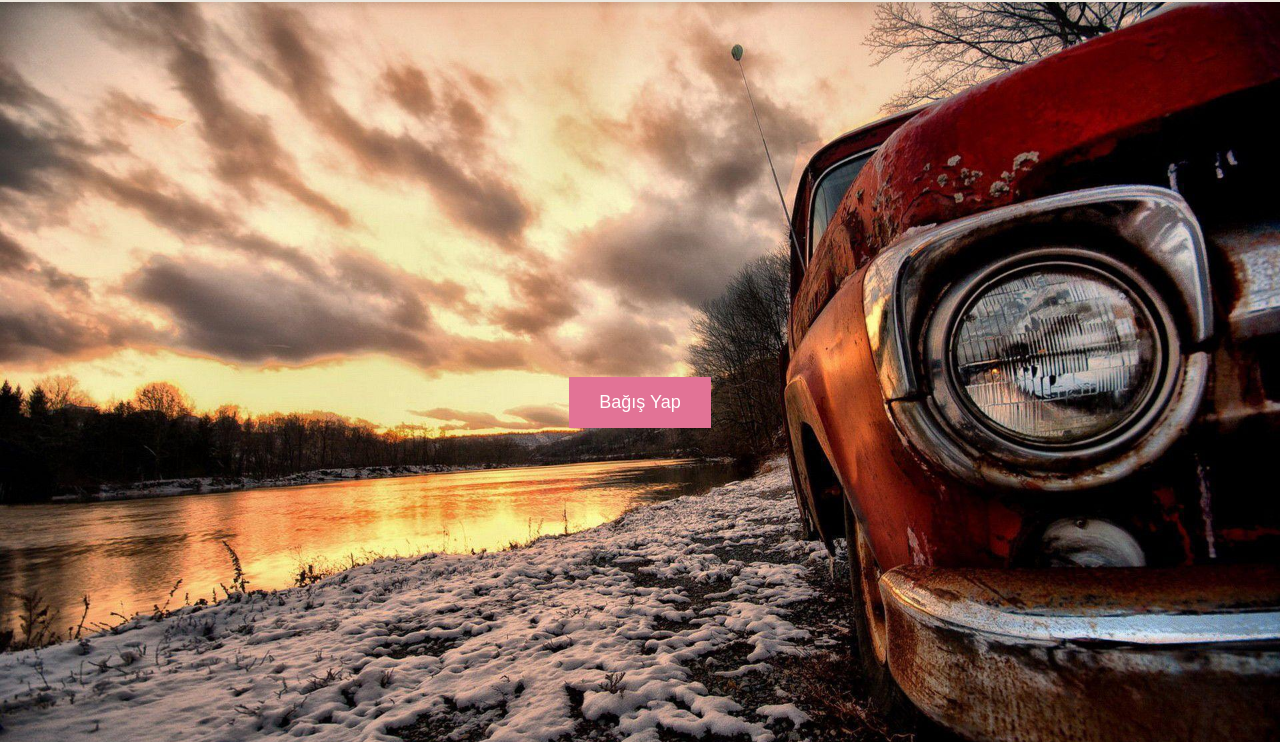
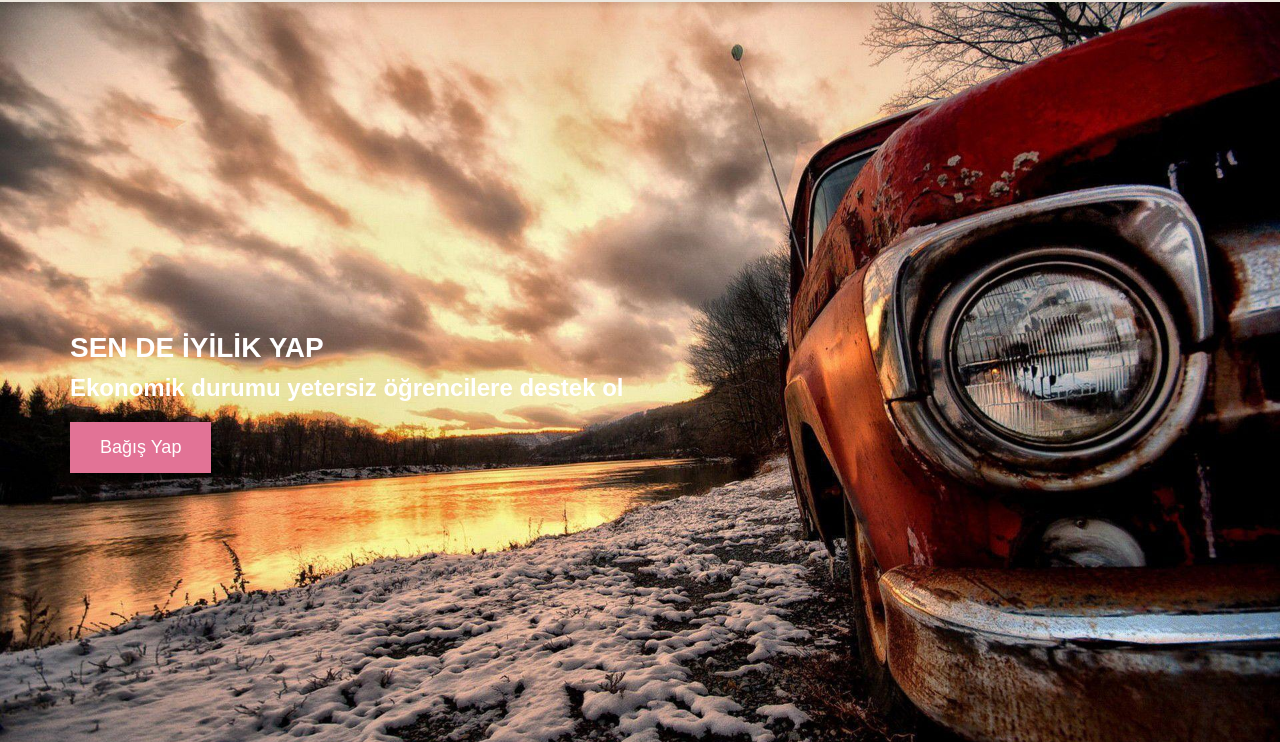
Before and after one commit to htcesyl/askii, a plain HTML site: page index.html in a window 1280 px wide. Shown: the part 58-800 px from the top of the page. Drawn offline with Linux system fonts and the light colour scheme; a web font is replaced by a local one.

Commit message:
index buton ve yazılar

```diff
--- a/index.html
+++ b/index.html
@@ -28,10 +28,17 @@
         </div>
     </div>
 
-    <!-- Arka plan fotoğrafı ve Bağış Yap butonu -->
-    <div class="hero-section">
+<!-- Arka plan fotoğrafı ve içerikler -->
+<div class="hero-section">
+    <div class="content-container">
+        <h1 class="main-title">SEN DE İYİLİK YAP</h1>
+        <h3 class="sub-title">Ekonomik durumu yetersiz öğrencilere destek ol</h3>
         <button class="donate-btn" onclick="window.location.href='bagis.html'">Bağış Yap</button>
     </div>
+</div>
+
+
+
 
     <!-- Diğer içerik için boş alan -->
     <div class="container">
--- a/style.css
+++ b/style.css
@@ -33,7 +33,7 @@ body {
 }
 
 
-/* Sol Taraf (Bağış yap metni) */
+/* Sol Taraf (Logo metni) */
 .left .donate-text {
     color: #E27396;
     font-size: 25px;
@@ -71,11 +71,38 @@ body {
     height: 100vh; /* Tüm sayfayı kapsar */
     background: url('./image/araba.jpg') no-repeat center center/cover;
     display: flex;
-    justify-content: center;
+    justify-content: flex-start; /* İçeriği sola hizala */
     align-items: center;
     position: relative;
     margin-top: 60px; /* Topbar alanı kadar boşluk bırak */
     margin-bottom: 70px;
+    padding-left: 50px; /* Sol kenara biraz boşluk bırak */
+}
+
+/* İçerik konteyneri */
+.content-container {
+    display: flex;
+    flex-direction: column;
+    align-items: flex-start; /* İçeriği sola hizala */
+    text-align: left; /* Metni sola hizala */
+    padding: 20px;
+
+    border-radius: 10px;
+    color: white;
+}
+
+/* Ana başlık stili */
+.main-title {
+    font-size: 64px; /* Yazı boyutunu büyüttüm */
+    font-weight: bold;
+    text-transform: uppercase;
+    margin-bottom: 10px;
+}
+
+/* Alt başlık stili */
+.sub-title {
+    font-size: 24px;
+    margin-bottom: 20px;
 }
 
 /* Bağış yap butonu */
@@ -87,13 +114,15 @@ body {
     font-size: 18px;
     cursor: pointer;
     transition: background-color 0.3s ease;
-    position: relative;
-    z-index: 1; /* Üstte kalması için */
 }
 
 .donate-btn:hover {
     background-color: #B0C4B1;
 }
+
+
+
+
 
 /* Sayfa içeriği */
 .content {
```
Also changed, not shown: giris.html (+1 -1 lines).
